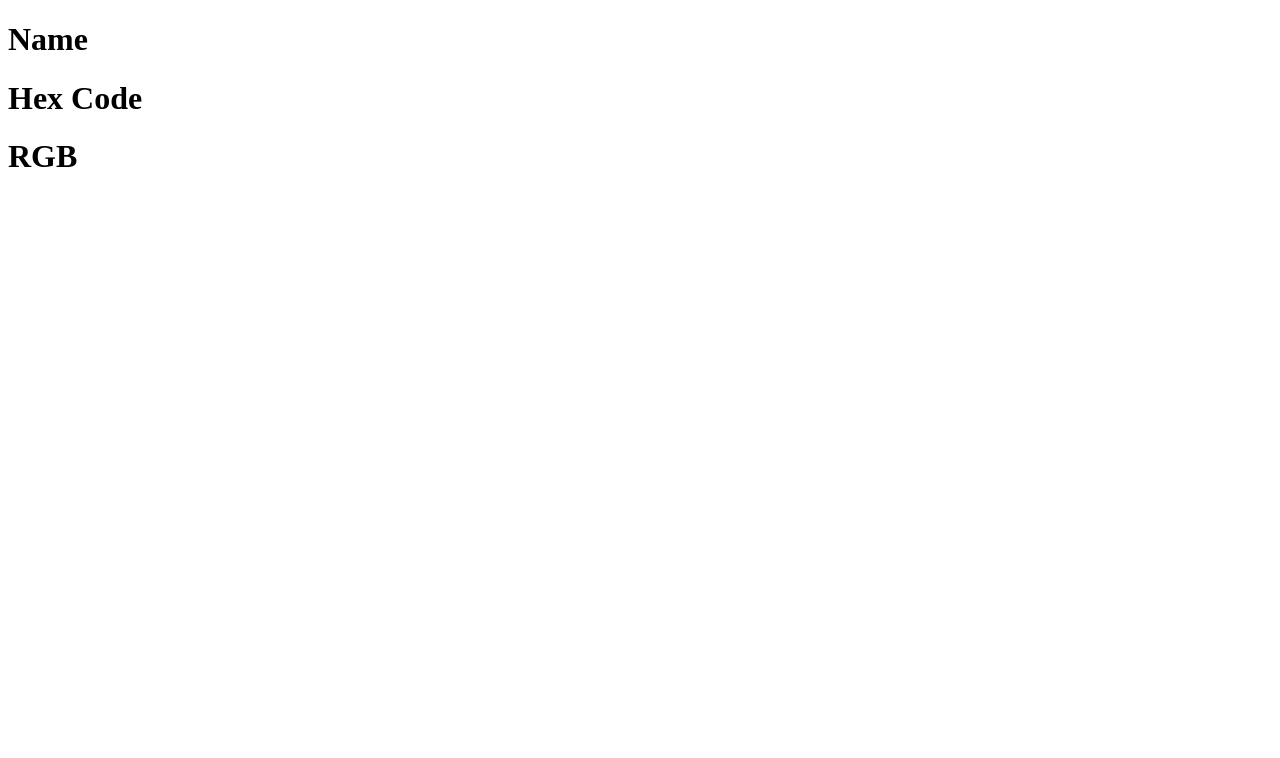
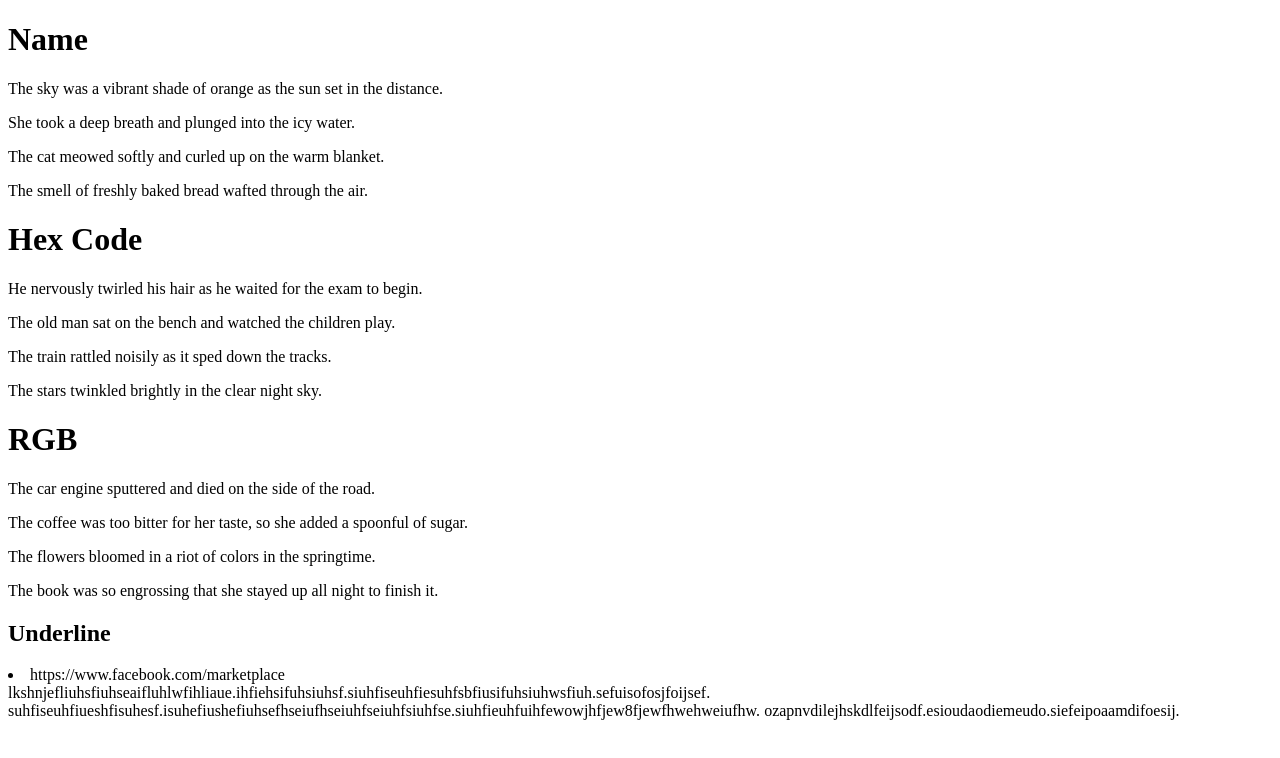
Before and after one commit to 2beasthunt/webauth, a plain HTML site: page CSS-Text/css-text.html in a window 1280 px wide. Drawn offline with Linux system fonts and the light colour scheme.

Commit message:
easfesefsef

```diff
--- a/CSS-Text/css-text.html
+++ b/CSS-Text/css-text.html
@@ -11,31 +11,29 @@
 <body>
 
 <h1>Name</h1>
-    <p></p>
-    <p></p>
-    <p></p>
-    <p></p>
+    <p1>The sky was a vibrant shade of orange as the sun set in the distance.</p>
+    <p1>She took a deep breath and plunged into the icy water.</p>
+    <p1>The cat meowed softly and curled up on the warm blanket.</p>
+    <p1>The smell of freshly baked bread wafted through the air.</p>
 
 
 <h1>Hex Code</h1>
-    <p></p>
-    <p></p>
-    <p></p>
-    <p></p>
+    <p2>He nervously twirled his hair as he waited for the exam to begin.</p>
+    <p2>The old man sat on the bench and watched the children play.</p>
+    <p2>The train rattled noisily as it sped down the tracks.</p>
+    <p2>The stars twinkled brightly in the clear night sky.</p>
 
 
 <h1>RGB</h1>
-    <p></p>
-    <p></p>
-    <p></p>
-    <p></p>
+    <p3>The car engine sputtered and died on the side of the road.</p>
+    <p3>The coffee was too bitter for her taste, so she added a spoonful of sugar.</p>
+    <p3>The flowers bloomed in a riot of colors in the springtime.</p>
+    <p3>The book was so engrossing that she stayed up all night to finish it.</p>
 
-
-<h2>
-
-
-
-
-</h2>
+    <h2>Underline</h2>
+    <p4><li>https://www.facebook.com/marketplace</li></p4>
+    <p5>lkshnjefliuhsfiuhseaifluhlwfihliaue.ihfiehsifuhsiuhsf.siuhfiseuhfiesuhfsbfiusifuhsiuhwsfiuh.sefuisofosjfoijsef.</p5>
+    <P6>suhfiseuhfiueshfisuhesf.isuhefiushefiuhsefhseiufhseiuhfseiuhfsiuhfse.siuhfieuhfuihfewowjhfjew8fjewfhwehweiufhw.</P6>
+    <p7>ozapnvdilejhskdlfeijsodf.esioudaodiemeudo.siefeipoaamdifoesij.</p7>
 </body>
 </html>
```
